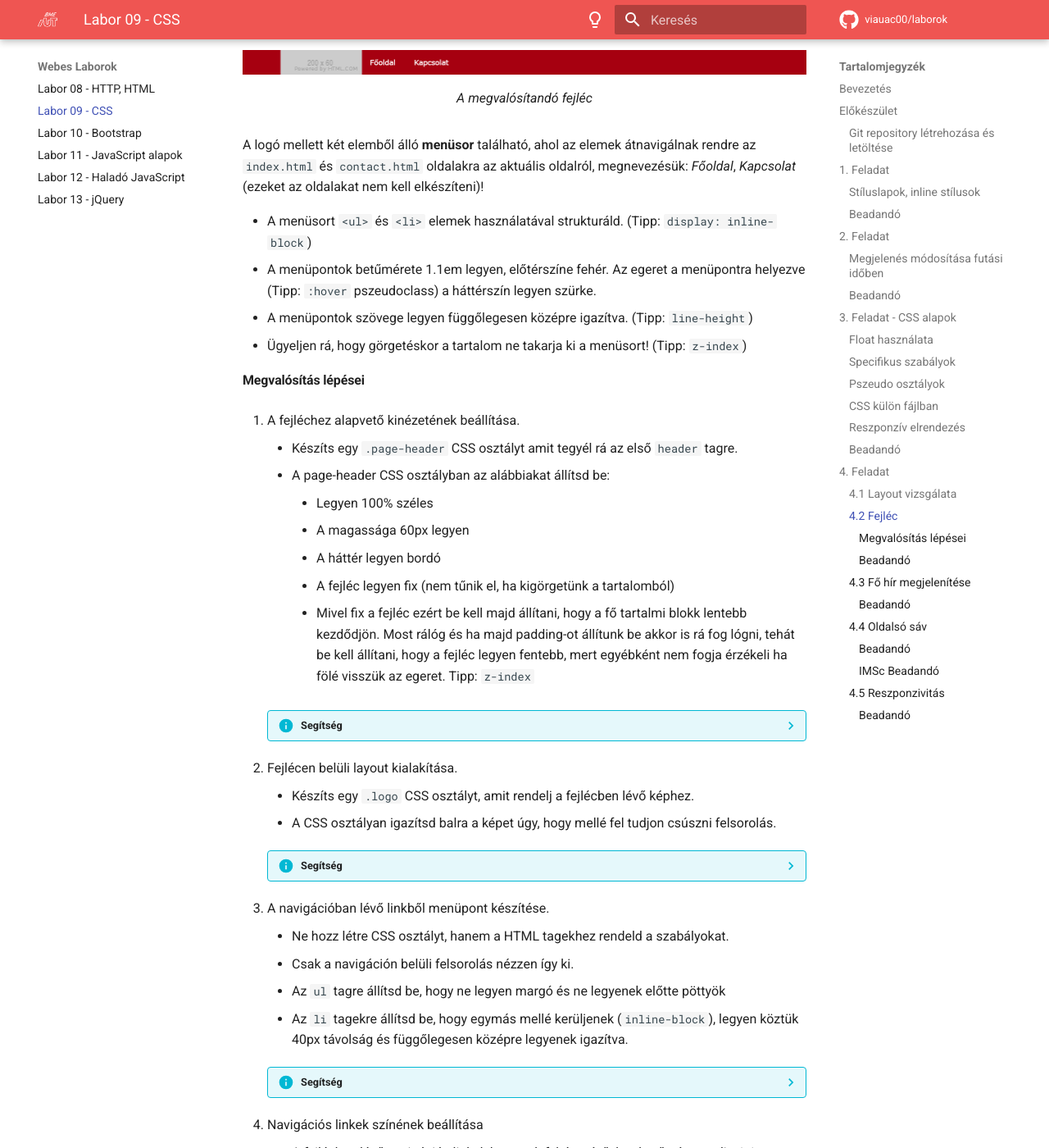
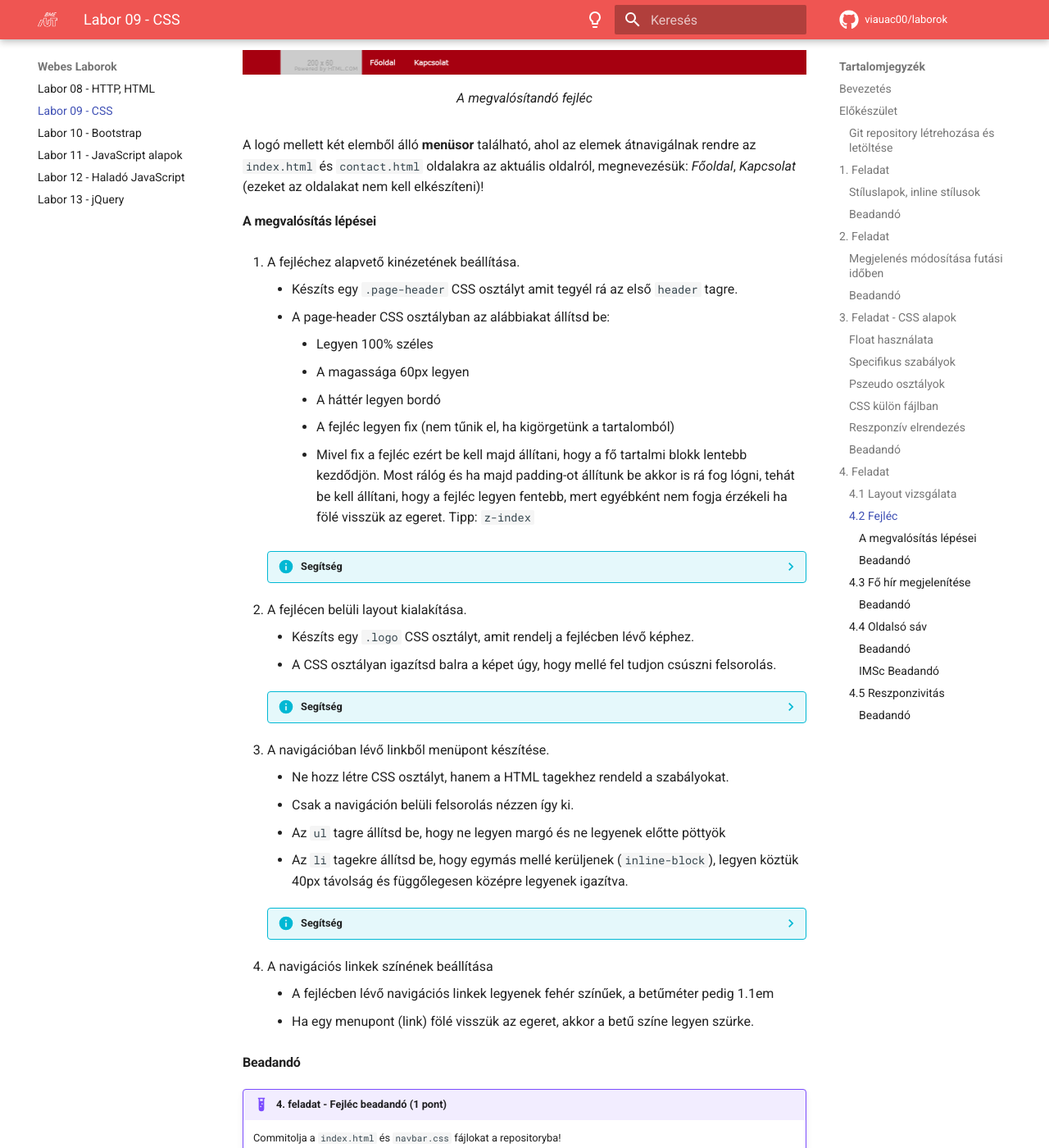
Before and after one commit to VIAUAD02/laborok, an MkDocs documentation site: the page built from docs/laborok/09-css/index.md, in a window 1280 px wide and 1400 px high, scrolled down 13010 px. Shown: the whole window at 82% size. Built offline with MkDocs 1.6.1 and Material for MkDocs 9.7.7, drawn with Linux system fonts in a browser that asks for light colours; comment, search, counter and statistics services are not loaded.

Commit message:
more typos

````diff
--- a/docs/laborok/09-css/index.md
+++ b/docs/laborok/09-css/index.md
@@ -317,7 +317,7 @@ Próbáljuk ki, mi történik, hogyha a két szabály sorrendjét felcseréljük
 
 ## 4. Feladat
 
-Mostantól a `Feladat4` mappában lévő állományokkal dolgozz.
+Mostantól a `feladat4` mappában lévő állományokkal dolgozz.
 
 Készítsd el az alábbi ábrán látható HTML oldal designját. Figyelj rá, hogy a megvalósítás során nem alkalmazhatsz inline stílusokat, és kerüld a HTML fájl módosítását.
 
@@ -361,12 +361,7 @@ A fejlécnek így kell kinéznie
 
 A logó mellett két elemből álló **menüsor** található, ahol az elemek átnavigálnak rendre az `index.html` és `contact.html` oldalakra az aktuális oldalról, megnevezésük: *Főoldal*, *Kapcsolat* (ezeket az oldalakat nem kell elkészíteni)!
 
-* A menüsort `<ul>` és `<li>` elemek használatával strukturáld. (Tipp: `display: inline-block`)
-* A menüpontok betűmérete 1.1em legyen, előtérszíne fehér. Az egeret a menüpontra helyezve (Tipp: `:hover` pszeudoclass) a háttérszín legyen szürke.
-* A menüpontok szövege legyen függőlegesen középre igazítva. (Tipp: `line-height`)
-* Ügyeljen rá, hogy görgetéskor a tartalom ne takarja ki a menüsort! (Tipp: `z-index`)
-
-#### Megvalósítás lépései
+#### A megvalósítás lépései
 
 1. A fejléchez alapvető kinézetének beállítása.
     * Készíts egy `.page-header` CSS osztályt amit tegyél rá az első `header` tagre.
@@ -389,7 +384,7 @@ A logó mellett két elemből álló **menüsor** található, ahol az elemek á
         }
         ```
 
-2. Fejlécen belüli layout kialakítása.
+2. A fejlécen belüli layout kialakítása.
     * Készíts egy `.logo` CSS osztályt, amit rendelj a fejlécben lévő képhez.
     * A CSS osztályan igazítsd balra a képet úgy, hogy mellé fel tudjon csúszni felsorolás.
     ??? info "Segítség"
@@ -413,7 +408,7 @@ A logó mellett két elemből álló **menüsor** található, ahol az elemek á
         * Az egyes elemek közötti távolságokra a `padding`-ot érdemes használni.
         * Függőleges igazításhoz a `line-height`-t kell beállítani a fejléc magasságára. (60px)
 
-4. Navigációs linkek színének beállítása
+4. A navigációs linkek színének beállítása
     * A fejlécben lévő navigációs linkek legyenek fehér színűek, a betűméter pedig 1.1em
     * Ha egy menupont (link) fölé visszük az egeret, akkor a betű színe legyen szürke.
 
````
